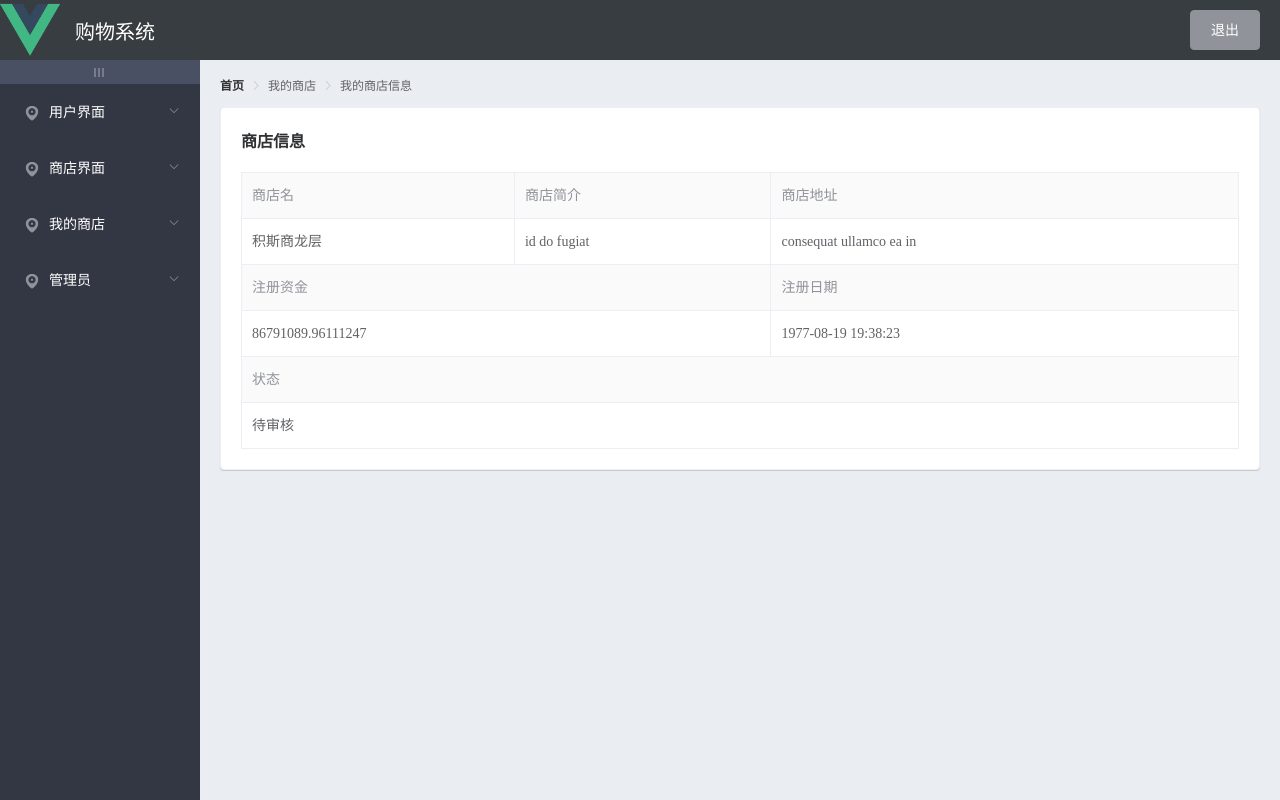
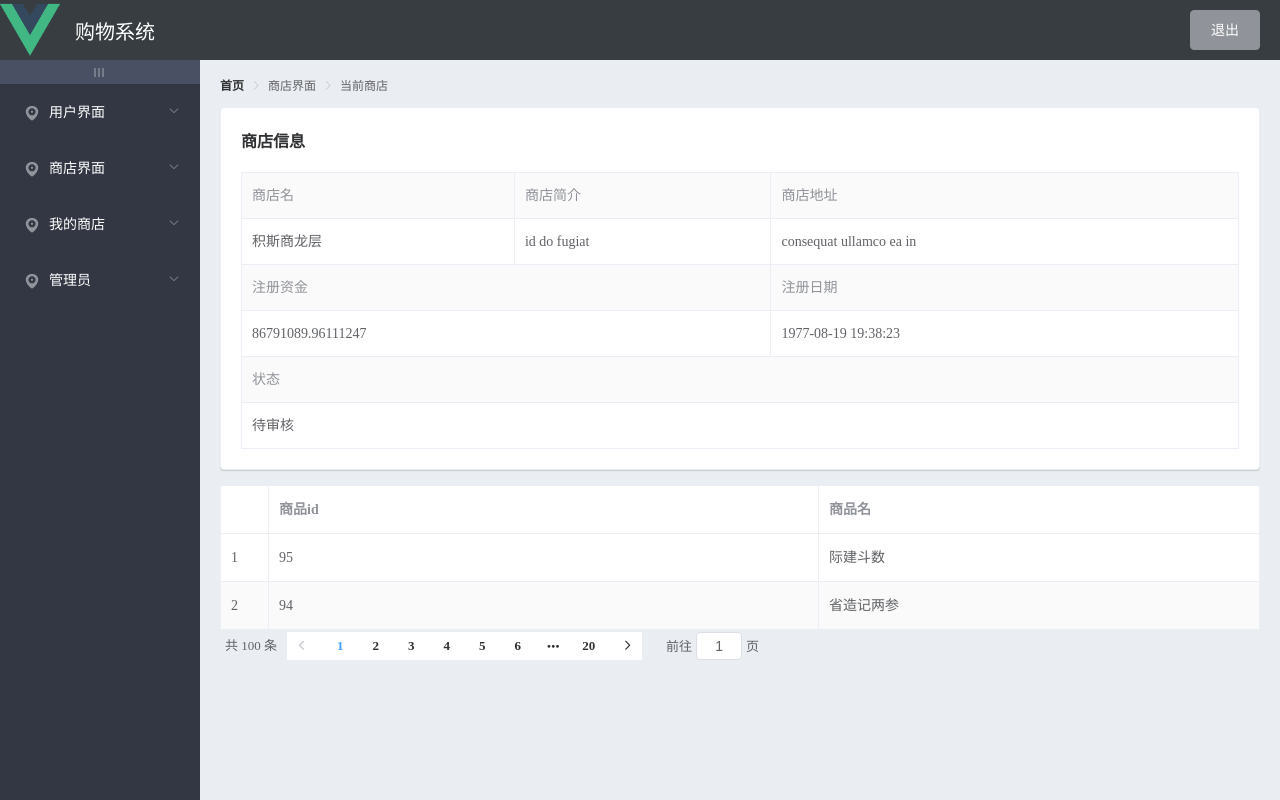
Before and after one commit to mc020207/mc_software, a Vue app in the folder webapp/shop/: page /#/shop/info in a window 1280 px wide. Built offline with nearby package versions, Linux system fonts and the light colour scheme; sample sign-in values are in the browser's storage.

Commit message:
wzh-1 当前商店界面完成

```diff
--- a/webapp/shop/src/components/admin/AdminList.vue
+++ b/webapp/shop/src/components/admin/AdminList.vue
@@ -73,7 +73,7 @@ export default {
     return {
       inspectShopList: {},
       currentPage:1,
-      pageSize:20,
+      pageSize:15,     //一页的数量
       total:100
     };
   },
--- a/webapp/shop/src/components/owner/OwnerInfo.vue
+++ b/webapp/shop/src/components/owner/OwnerInfo.vue
@@ -19,7 +19,17 @@
   <el-descriptions-item label="注册日期">{{shopInfo.shopRegisterDate}}</el-descriptions-item>
    <el-descriptions-item label="状态">{{shopInfo.shopIsOpenStr}}</el-descriptions-item>
   </el-descriptions>
-  </el-card>
+  <!-- </el-card>
+  <el-table :data="productList.object.products" border stripe>
+        <el-table-column type="index"></el-table-column>
+        <el-table-column
+          label="商店名"
+          prop="shopName"
+          width="150" ></el-table-column>
+          </el-table>
+  <el-card> -->
+
+     </el-card>
     <el-dialog
       title="注册商店"
       :visible.sync="addDialogVisible"
@@ -94,6 +104,9 @@ export default {
         shopRegisterFund:""
       },
       shopInfo:{
+
+      },
+      productList:{
 
       },
       //这是登录表单的验证规则对象
@@ -178,7 +191,7 @@ export default {
     //获得商店信息
    async getShopInfo(){
       // 判断从token中的逻辑，待补全
-      if(true){
+      if(false){
          this.shopInfo.shopIsOpen=0;
       }
       else{
--- a/webapp/shop/src/components/shop/ShopInfo.vue
+++ b/webapp/shop/src/components/shop/ShopInfo.vue
@@ -3,8 +3,8 @@
     <!-- 导航区 -->
     <el-breadcrumb separator-class="el-icon-arrow-right">
       <el-breadcrumb-item :to="{ path: '/home' }">首页</el-breadcrumb-item>
-      <el-breadcrumb-item>我的商店</el-breadcrumb-item>
-      <el-breadcrumb-item>我的商店信息</el-breadcrumb-item>
+      <el-breadcrumb-item>商店界面</el-breadcrumb-item>
+      <el-breadcrumb-item>当前商店</el-breadcrumb-item>
     </el-breadcrumb>
     <!-- 面包屑卡片视图 -->
     <el-card>
@@ -33,6 +33,28 @@
         }}</el-descriptions-item>
       </el-descriptions>
     </el-card>
+      <el-table :data="productShopList.object.products.products" border stripe>
+        <el-table-column type="index"></el-table-column>
+         <el-table-column
+          label="商品id"
+          prop="productId"
+          width="550"
+        ></el-table-column>
+        <el-table-column
+          label="商品名"
+          prop="productName"
+          width="550"
+        ></el-table-column>
+      </el-table>
+       <!-- 分页区域 -->
+      <el-pagination
+       layout="total, prev, pager, next, jumper"
+      @current-change="handleCurrentChange"
+      :current-page="currentPage"
+      :page-size="pageSize"
+      :total="total">
+    </el-pagination>
+
   </div>
 </template>
 
@@ -40,6 +62,9 @@
 export default {
   data() {
     return {
+       currentPage:1,
+      pageSize:5,     //一页的数量
+      total:100,
       shopRegisterForm: {
         shopName: "",
         userCard: "",
@@ -48,20 +73,24 @@ export default {
         shopRegisterFund: "",
       },
       shopInfo: {},
+      productShopList:{}
     };
   },
   created() {
     this.getShopInfo();
+
   },
   methods: {
     async getShopInfo() {
       var shopId = window.sessionStorage.getItem("shopId");
       if (shopId == null) {
         // token中有对应信息
-        // var result=await this.$http.get('/myshop/info');
+        // var result1=await this.$http.get('/myshop/info');
+        // var result2=await this.$http.get('/myshop/product/list');
       } else {
         window.sessionStorage.removeItem("shopId");
         // var result=await this.$http.get('/inspect/info',shopId);
+        // var result2=await this.$http.get('/inspect/product/list',shopId);
       }
         this.shopInfo = {
           shopId: 62,
@@ -71,6 +100,25 @@ export default {
           shopRegisterFund: 86791089.96111247,
           shopRegisterDate: "1977-08-19 19:38:23",
           shopIsOpen: 1,
+        };
+        this.productShopList= {
+            object: {
+            products: {
+              products: [
+                  {
+                      productId: 95,
+                      productName: "际建斗数",
+                      shopId: 58
+                  },
+                  {
+                      productId: 94,
+                      productName: "省造记两参",
+                      shopId: 68
+                  }
+              ],
+            totalNumber: 31
+        }
+        }
         };
       switch (this.shopInfo.shopIsOpen) {
         case 0:
@@ -87,6 +135,11 @@ export default {
           break;
       }
     },
+    //监听页面值改变的事件
+    handleCurrentChange(newPage){
+       this.currentPage=newPage;
+       this.getShopList();
+    },
   },
 };
 </script>
--- a/webapp/shop/src/components/shop/ShopList.vue
+++ b/webapp/shop/src/components/shop/ShopList.vue
@@ -66,7 +66,7 @@ export default {
     return {
       inspectShopList: {},
       currentPage:1,
-      pageSize:20,
+      pageSize:15,   //一页的数量
       total:100
     };
   },
@@ -75,7 +75,7 @@ export default {
   },
   methods: {
     async getShopList() {
-    //   var result=await this.$http.get('/user/info',{
+    //   var result=await this.$http.get('/shop/list',{
     //     page:this.currentPage
     //   });
       var result = { success: true, message: "获取成功" };
```
